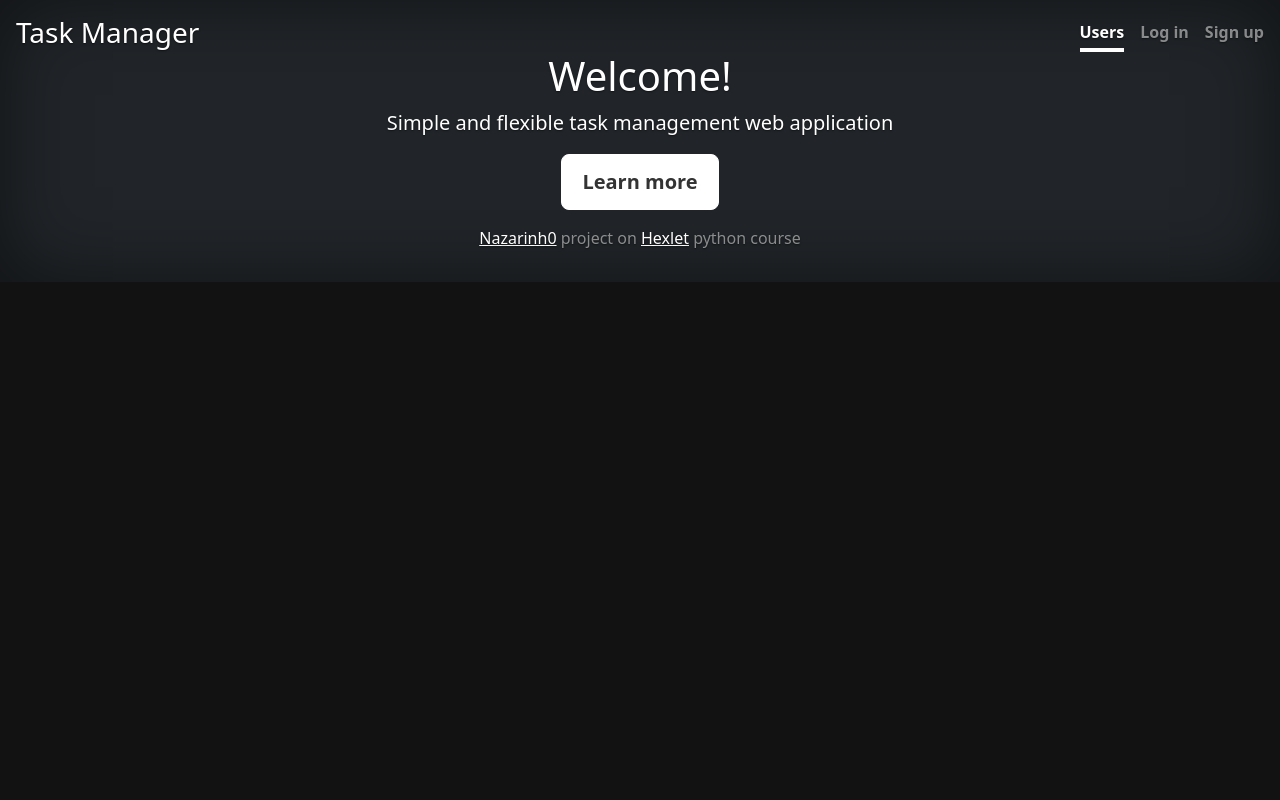
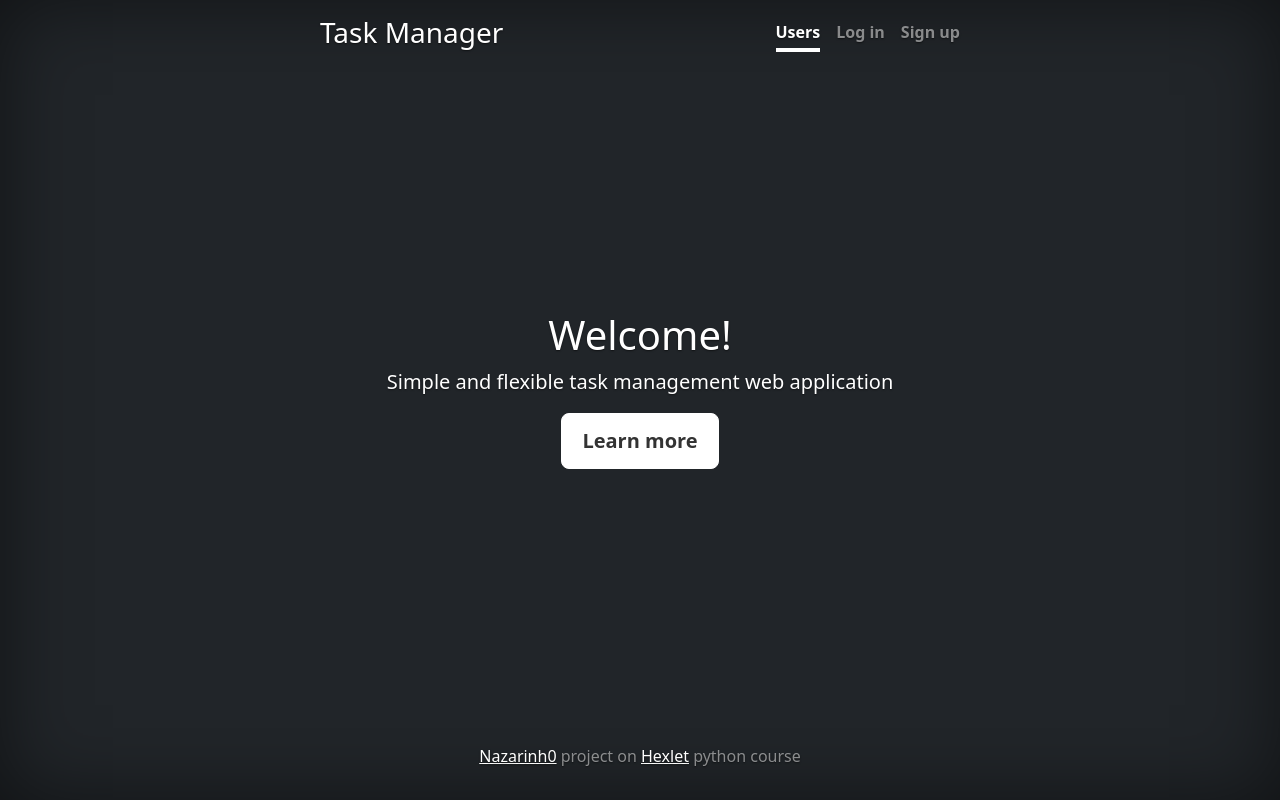
Before and after one commit to Nazarinh0/python-project-52, a Django app: page / in a window 1280 px wide. Run offline with Django 4.2, Linux system fonts and the light colour scheme; some libraries are stand-ins or nearby versions.

Commit message:
cancel previous css update

```diff
--- a/task_manager/static/css/cover.css
+++ b/task_manager/static/css/cover.css
@@ -26,7 +26,7 @@ a:hover {
 
 html,
 body {
-  min-height: 100%;
+  height: 100%;
   background-color: #121212;
 }
 
@@ -39,7 +39,7 @@ body {
 }
 
 .cover-container {
-  width: 100%;
+  max-width: 42em;
 }
 
 
```
